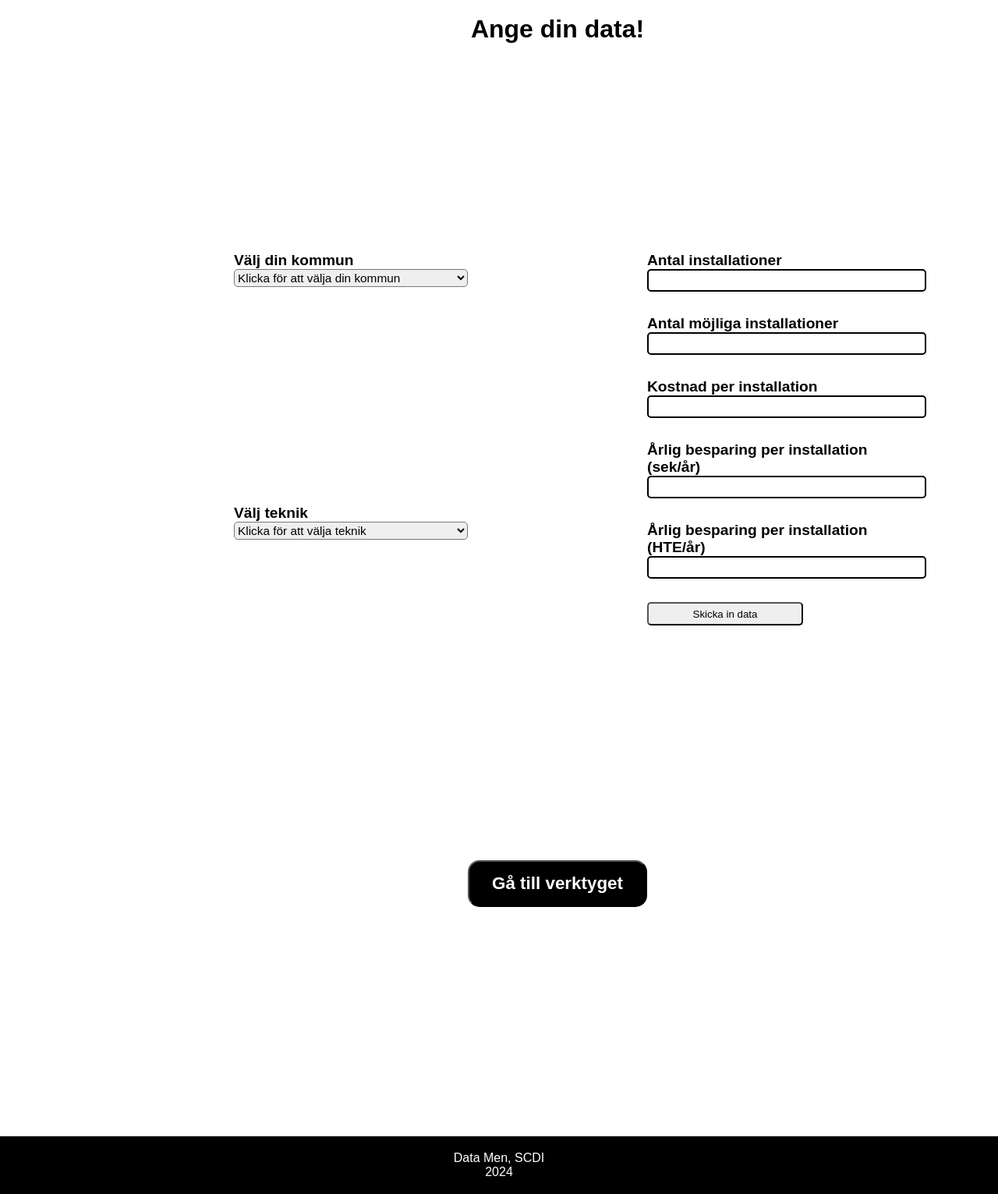
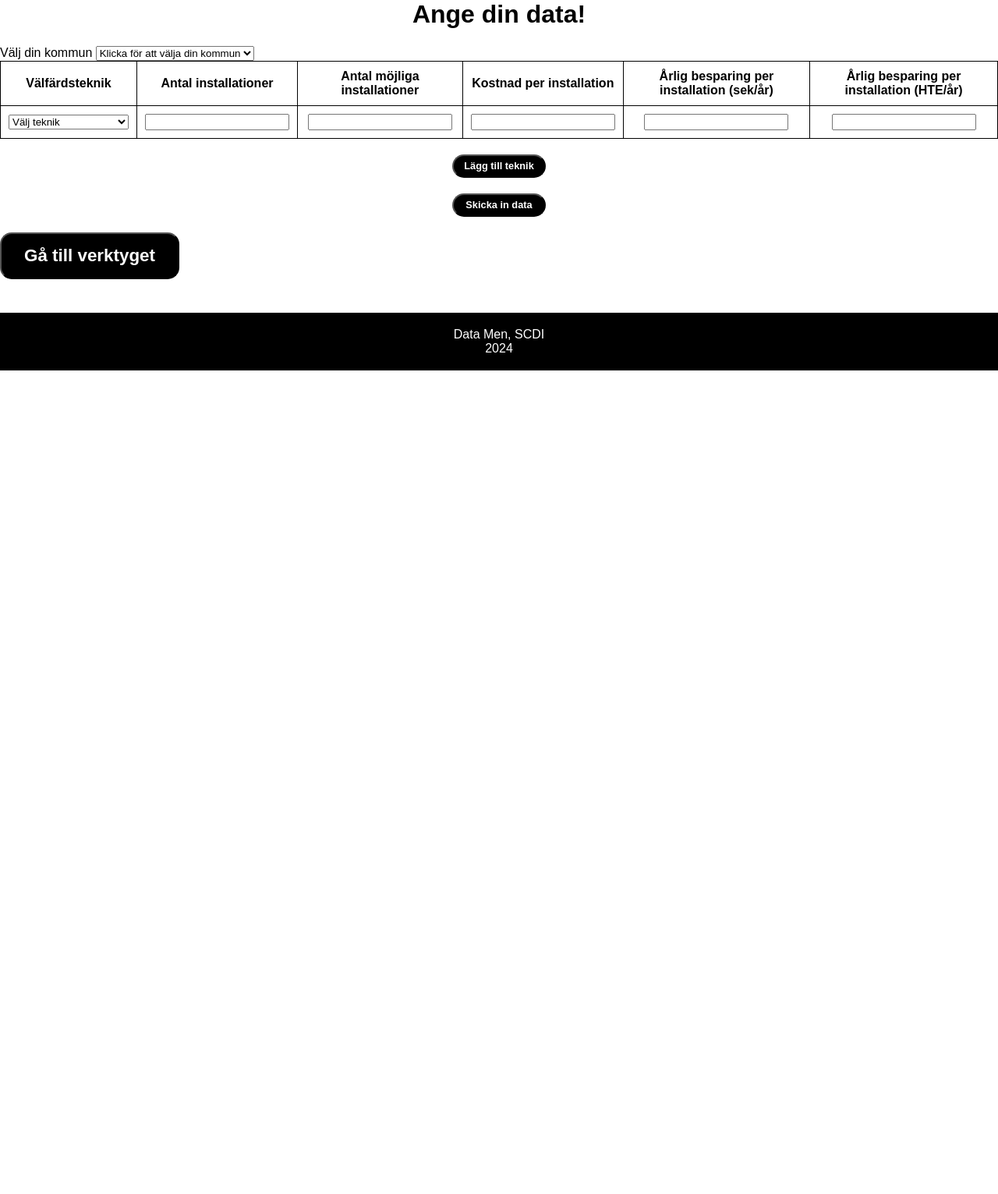
Before and after one commit to Antpapa99/TIG335_Alternativkostnader, a Django app: page /verktyg in a window 1280 px wide. Shown: the part 325-1856 px from the top of the page at 78% size. After the commit the page ends 800 px from the top, so only its background shows below. Run offline with Django 5.2, Linux system fonts and the light colour scheme.

Commit message:
Excel stil

```diff
--- a/alternativkostnaderApp/static/style.css
+++ b/alternativkostnaderApp/static/style.css
@@ -1,67 +1,44 @@
+/* Gemensamma stilar för index.html och verktyg.html */
+
 #body {
     margin: 0;
     padding: 0;
-
-
-}
-#indexmain, #verktygmain, #datamain {
-    background-color:
-    white;
-    font-family: Arial, Helvetica, sans-serif;
-    display: grid;
-    grid-template-columns: 1fr 1fr 1fr 1fr 1fr 1fr 1fr ;
-    grid-template-rows: 0.3fr 1fr 1fr 1fr 1fr 0.5fr;
-    min-height: 100vh;
-
 }
 
-/* Block för knapp till verktygssidan */
-#nextbutton {
-    width: 230px;
-    height: 60px;
-    font-size: 1.3em;
-    grid-area: 5/4/6/5;
-    justify-content: center;
-    align-items: center;
-    margin:auto;
-    color: white;
-    background-color: black;
-    border-radius: 15px;
-    font-size: 1.4em;
-    font-weight: bold;
-}
-
-a:link {
-    color: white;
-    text-decoration: none;
-  }
-
-  a:visited {
-    color: white;
-    text-decoration: none;
-  }
-
-#textbody {
-    grid-area: 2/2/5/7;
-    margin: 0 auto;
-    text-align: center;
+#indexmain, #verktygmain, #datamain {
+    background-color: white;
+    font-family: Arial, Helvetica, sans-serif;
+    min-height: 100vh;
 }
 
 #footersect {
     text-align: center;
-    position:relative;
+    position: absolute;
+    bottom: 0;
+    width: 100%;
     background-color: black;
     color: white;
-    grid-area: 7/1/8/8;
     padding-top: 3px;
     padding-bottom: 3px;
     margin-top: auto;
 }
 
+a:link, a:visited {
+    color: white;
+    text-decoration: none;
+}
+
+/* Stilar för index.html */
+
+#textbody {
+    margin: 0 auto;
+    text-align: center;
+}
+
 #titletext {
     font-size: 2.5em;
     padding-bottom: 40px;
-    font-weight:800
+    font-weight: 800;
 }
 
 #textbes {
@@ -75,12 +52,7 @@ a:link {
 }
 
 #navbar {
-    grid-area: 1/1/2/8;
     background-color: black;
-}
-
-#bild2 {
-    margin: 10px
 }
 
 #gruppnamn {
@@ -88,122 +60,69 @@ a:link {
     display: inline;
     font-weight: 800;
     margin: 10px;
-
 }
 
-#omoss {
-    grid-area: 2/7/3/8;
-    padding-left: 40px;
-    background-color: black;
-    color: white;
-    border-radius: 50px 0px 0px 50px;
-    margin-top: 10px;
-
-}
-
-/*Verktygssidan*/
-
-#altbar {
-    text-align: center;
-    grid-area: 2/3/3/6;
-    color: white;
-    font-size: 1.3em;
-    background: black;
-    margin-bottom: 200px;
-    border-radius: 20px;
-    font-size: bold;
-    margin-top: 20px;
-}
-
-#altbar li {
-    list-style: none;
-    display: inline;
-    padding: 30px;
-}
-
-#altbar li a {
-    text-decoration: none;
-    font-size: bold;
-}
-
-#mainspace {
-    border: 1px solid;
-    border-radius: 20px;
-    grid-area: 2/1/7/8;
-    margin: 120px;
-
-}
-
-#backbutton {
+#nextbutton {
     width: 230px;
     height: 60px;
     font-size: 1.3em;
-    grid-area: 2/1/3/2;
+    justify-content: center;
+    align-items: center;
+    margin:auto;
     color: white;
     background-color: black;
     border-radius: 15px;
     font-size: 1.4em;
     font-weight: bold;
-    margin: 17px;
 }
 
-/*datasida*/
+/* Stilar för verktyg.html */
 
 #datatitle {
-    grid-area: 2/4/3/5;
-    margin: 0 auto;
+    text-align: center;
 }
 
 #kommunchoice {
-    grid-area: 3/3/4/4;
-
+    text-align: left;
 }
 
-#kommunid, #teknikid {
-    width: 300px;
-    height: 23px;
-    font-size: 0.8em;
-    border-radius: 5px;
+#tekniktable {
+    margin: 0 auto;
+    text-align: center;
+    border-collapse: collapse; /* Slå ihop gränserna mellan celler */
+    width: 100%; /* Fyll ut tabellen tillgängligt utrymme */
 }
 
-
-#teknikchoice {
-    grid-area: 4/3/5/4;
-
+#tekniktable th,
+#tekniktable td {
+    padding: 10px; /* Lägg till padding för att öka avståndet runt texten i cellerna */
+    border: 1px solid black; /* Lägg till gränser runt cellerna */
 }
 
-#inputfield {
-    grid-area: 3/5/7/7;
-}
-
-#kommunchoice, #teknikchoice, #inputfield {
-    font-weight: 700;
-    font-size: 1.2em;
-}
-
-#inputfield div {
-    margin-bottom: 30px;
-}
-
-#datatitle {
-    margin-top: 20px;
-}
-
-#kommunchoice label, #teknikchoice label, #inputfield label {
+#addRowButton {
+    width: 120px;
+    height: 30px;
+    margin: 20px auto;
     display: block;
-}
-
-#installationer, #minstallationer, #kinstallation, #binstallationsek, #binstallationHTE {
-    width: 350px;
-    height: 23px;
-    border: 2px solid;
-    border-radius: 5px;
+    color: white;
+    background-color: black;
+    border-radius: 15px;
+    font-size: 0.8em;
+    font-weight: bold;
 }
 
 #submitbutton {
-    grid-area: 4/5/5/6;
-    width: 200px;
+    width: 120px;
     height: 30px;
-    border-radius: 5px;
-    margin-top: auto;
+    margin: 20px auto;
+    display: block;
+    color: white;
+    background-color: black;
+    border-radius: 15px;
+    font-size: 0.8em;
+    font-weight: bold;
 }
+
+#inputfield label {
+    margin-bottom: 10x; /* Öka avståndet mellan etiketterna */
+}
--- a/alternativkostnaderApp/templates/index.html
+++ b/alternativkostnaderApp/templates/index.html
@@ -26,10 +26,11 @@
             placeholdermeningplaceholdermeningplaceholdermeningplaceholdermeningplaceholdermeningplaceholdermeningplaceholdermening<br>
             placeholdermeningplaceholdermeningplaceholdermeningplaceholdermeningplaceholdermeningplaceholdermeningplaceholdermening
         </p>
-        </article>
         <button id="nextbutton">
             <a href="/verktyg">Gå till verktyget</a>
         </button>
+        </article>
+
     </main>
     <footer id="footersect">
         <p>
--- a/alternativkostnaderApp/templates/verktyg.html
+++ b/alternativkostnaderApp/templates/verktyg.html
@@ -19,18 +19,28 @@
 
         <article id="kommunchoice">
             <label for="kommunid">Välj din kommun</label>
-
             <select name="Kommun" id="kommunid">
                 <option value="">Klicka för att välja din kommun</option>
             </select>
             <script src="../static/kommunLista.js"></script>
         </article>
 
-        <article id="teknikchoice">
-            <label for="teknikid">Välj teknik</label>
-
-            <select name="teknik" id="teknikid">
-                <option value="">Klicka för att välja teknik</option>
+        <table id="tekniktable">
+            <thead>
+                <tr>
+                    <th>Välfärdsteknik</th>
+                    <th>Antal installationer</th>
+                    <th>Antal möjliga installationer</th>
+                    <th>Kostnad per installation</th>
+                    <th>Årlig besparing per installation (sek/år)</th>
+                    <th>Årlig besparing per installation (HTE/år)</th>
+                </tr>
+            </thead>
+            <tbody>
+                <tr>
+                    <td>
+                        <select name="teknik" class="teknikselect">
+                            <option value="">Välj teknik</option>
                             <option value="lås">Digitala lås</option>
                             <option value="tilld">Digital tillsyn (dag)</option>
                             <option value="tilln">Digital tillsyn (natt)</option>
@@ -39,45 +49,23 @@
                             <option value="larmtrygg">Digitalt larm (trygghet)</option>
                             <option value="larmfall">Fallprevention</option>
                         </select>
-        </article>
+                    </td>
+                    <td><input type="text" class="installationer"></td>
+                    <td><input type="text" class="minstallationer"></td>
+                    <td><input type="text" class="kinstallation"></td>
+                    <td><input type="text" class="binstallationsek"></td>
+                    <td><input type="text" class="binstallationHTE"></td>
+                </tr>
+            </tbody>
+        </table>
 
-        <article id="inputfield">
-            <div>
-                <label for="installationer">Antal installationer</label>
-                <input type="text" id="installationer"></input>
-                <br>
-            </div>
+        <button type="button" id="addRowButton">
+            Lägg till teknik
+        </button>
 
-            <div>
-                <label for="minstallationer">Antal möjliga installationer</label>
-                <input type="text" id="minstallationer"></input>
-                <br>
-            </div>
-
-            <div>
-                <label for="kinstallation">Kostnad per installation</label>
-                <input type="text" id="kinstallation"></input>
-                <br>
-            </div>
-
-            <div>
-                <label for="binstallationsek">Årlig besparing per installation (sek/år)</label>
-                <input type="text" id="binstallationsek"></input>
-                <br>
-            </div>
-
-            <div>
-                <label for="inputlarmgps">Årlig besparing per installation (HTE/år)</label>
-                <input type="text" id="binstallationHTE"></input>
-                <br>
-            </div>
-
-            <button type=button id="submitbutton">
+        <button type="button" id="submitbutton">
             Skicka in data
         </button>
-
-        </article>
-
 
         <button type="button" id="nextbutton">
             <a href="verktyg.html">Gå till verktyget</a>
@@ -92,5 +80,33 @@
         </footer>
     </main>
     <script src="../static/inputdata.js"></script>
+    <script>
+        document.getElementById('addRowButton').addEventListener('click', function() {
+            var table = document.getElementById('tekniktable').getElementsByTagName('tbody')[0];
+            var newRow = table.insertRow(table.rows.length);
+            var cells = [];
+            for (var i = 0; i < 6; i++) {
+                cells.push(newRow.insertCell(i));
+                if (i === 0) {
+                    var select = document.createElement('select');
+                    select.name = 'teknik';
+                    select.classList.add('teknikselect');
+                    var options = ['Välj teknik', 'Digitala lås', 'Digital tillsyn (dag)', 'Digital tillsyn (natt)', 'Läkemedelsrobot', 'Digitalt larm (GPS)', 'Digitalt larm (trygghet)', 'Fallprevention'];
+                    options.forEach(function(optionText) {
+                        var option = document.createElement('option');
+                        option.value = optionText.toLowerCase().replace(/\s+/g, '');
+                        option.textContent = optionText;
+                        select.appendChild(option);
+                    });
+                    cells[i].appendChild(select);
+                } else {
+                    var input = document.createElement('input');
+                    input.type = 'text';
+                    input.classList.add(['installationer', 'minstallationer', 'kinstallation', 'binstallationsek', 'binstallationHTE'][i - 1]);
+                    cells[i].appendChild(input);
+                }
+            }
+        });
+    </script>
 </body>
 </html>
```
Also changed, not shown: 1 other file. Lines whose indentation alone changed are shown as unchanged.
